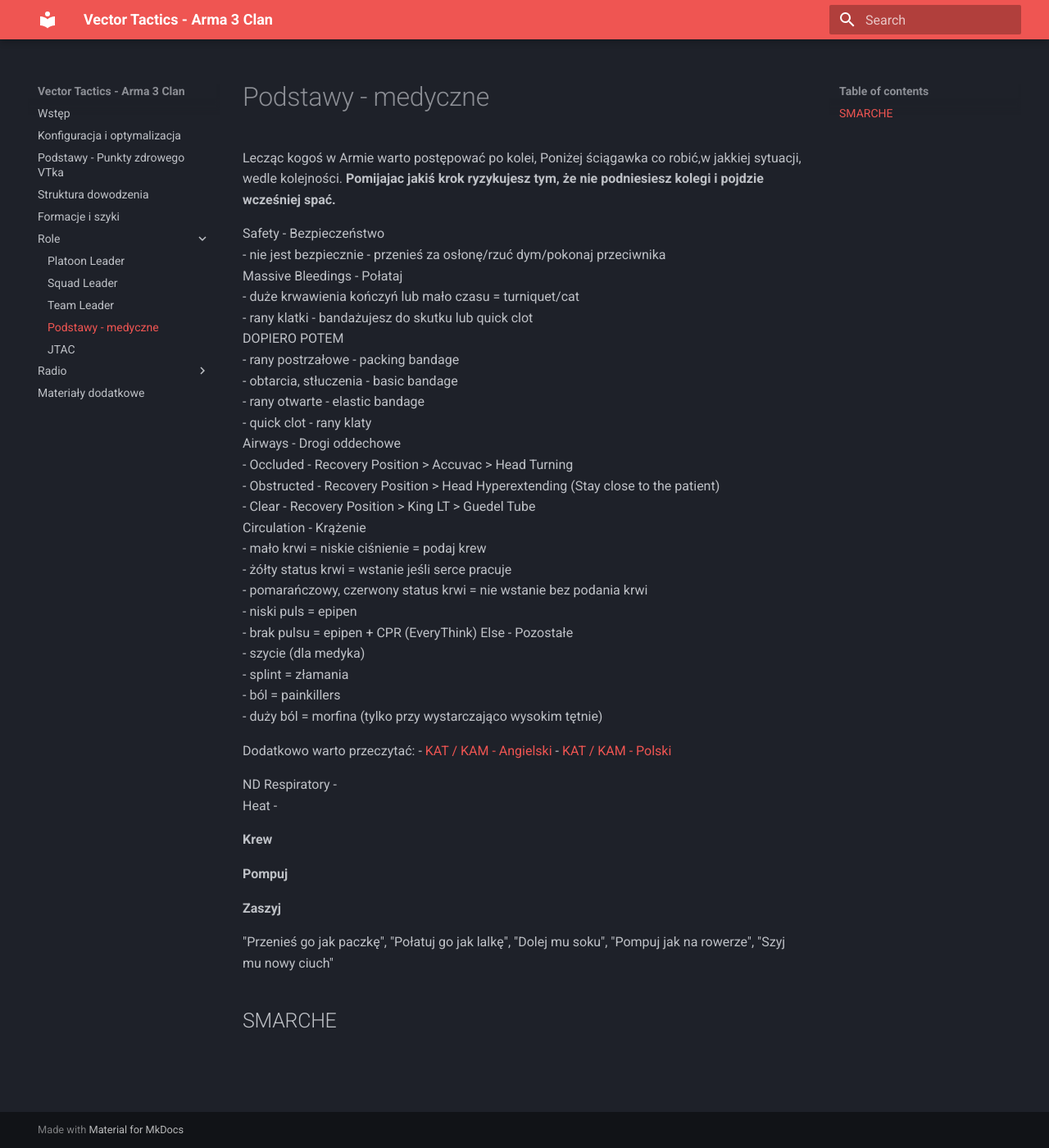
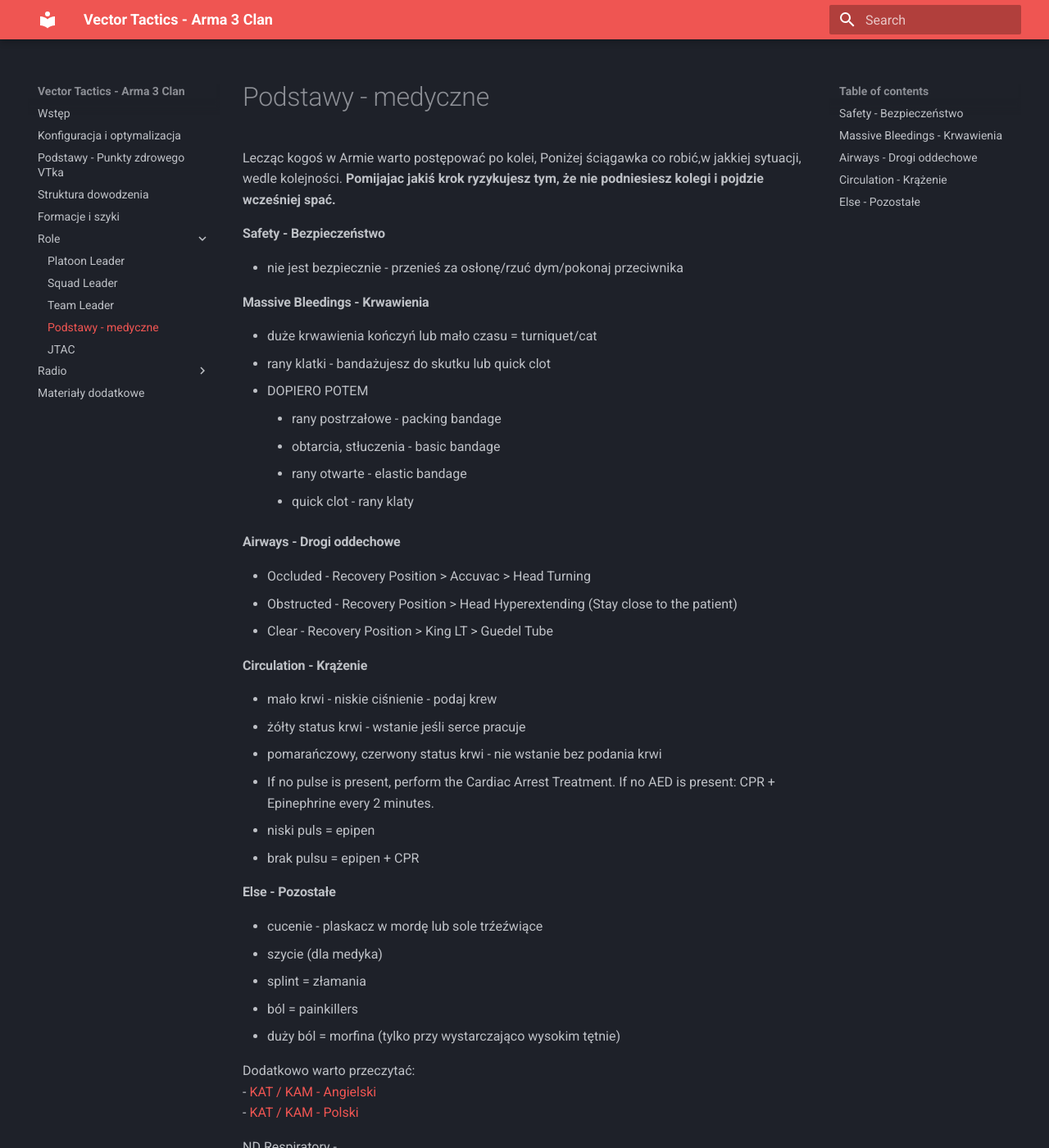
Before and after one commit to aquiceeo/vt-manual, an MkDocs documentation site: the page built from docs/medic.md, in a window 1280 px wide and 1400 px high. Shown: the whole window at 82% size. Built offline with MkDocs 1.6.1 and Material for MkDocs 9.7.7, drawn with Linux system fonts in a browser that asks for light colours; some of the changed text lies outside the part shown.

Commit message:
update medycznego

```diff
--- a/docs/medic.md
+++ b/docs/medic.md
@@ -2,27 +2,29 @@
 
 Lecząc kogoś w Armie warto postępować po kolei, Poniżej ściągawka co robić,w jakkiej sytuacji, wedle kolejności. **Pomijajac jakiś krok ryzykujesz tym, że nie podniesiesz kolegi i pojdzie wcześniej spać.**
 
-Safety - Bezpieczeństwo
+#### Safety - Bezpieczeństwo
 - nie jest bezpiecznie - przenieś za osłonę/rzuć dym/pokonaj przeciwnika
-Massive Bleedings - Połataj
+#### Massive Bleedings - Krwawienia
 - duże krwawienia kończyń lub mało czasu = turniquet/cat
 - rany klatki - bandażujesz do skutku lub quick clot
-DOPIERO POTEM
-- rany postrzałowe - packing bandage
-- obtarcia, stłuczenia - basic bandage
-- rany otwarte - elastic bandage
-- quick clot - rany klaty
-Airways - Drogi oddechowe
+- DOPIERO POTEM
+    - rany postrzałowe - packing bandage
+    - obtarcia, stłuczenia - basic bandage
+    - rany otwarte - elastic bandage
+    - quick clot - rany klaty
+#### Airways - Drogi oddechowe
 - Occluded - Recovery Position > Accuvac > Head Turning
 - Obstructed - Recovery Position > Head Hyperextending (Stay close to the patient)
 - Clear - Recovery Position > King LT > Guedel Tube
-Circulation - Krążenie
-- mało krwi = niskie ciśnienie = podaj krew
-- żółty status krwi = wstanie jeśli serce pracuje
-- pomarańczowy, czerwony status krwi = nie wstanie bez podania krwi
+#### Circulation - Krążenie
+- mało krwi - niskie ciśnienie - podaj krew
+- żółty status krwi - wstanie jeśli serce pracuje
+- pomarańczowy, czerwony status krwi - nie wstanie bez podania krwi
+- If no pulse is present, perform the Cardiac Arrest Treatment. If no AED is present: CPR + Epinephrine every 2 minutes.
 - niski puls = epipen
 - brak pulsu = epipen + CPR
-(EveryThink) Else - Pozostałe
+#### Else - Pozostałe
+- cucenie - plaskacz w mordę lub sole trźeźwiące
 - szycie (dla medyka)
 - splint = złamania
 - ból = painkillers
@@ -36,12 +38,5 @@ ND
 Respiratory -
 Heat -
 
-**Krew**
-
-**Pompuj**
-
-**Zaszyj**
-
-
 "Przenieś go jak paczkę", "Połatuj go jak lalkę", "Dolej mu soku", "Pompuj jak na rowerze", "Szyj mu nowy ciuch"
-## SMARCHE
+SMARCHE
```
